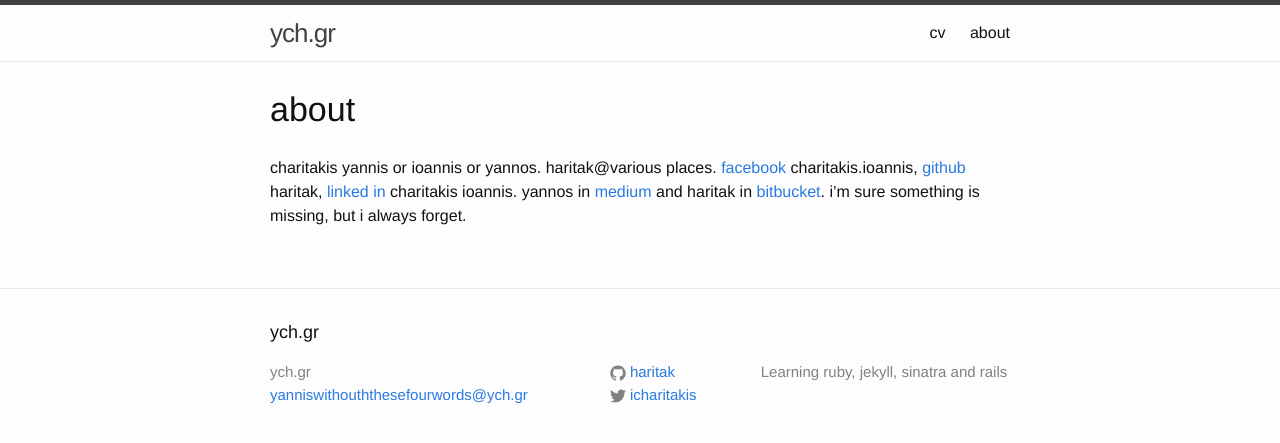
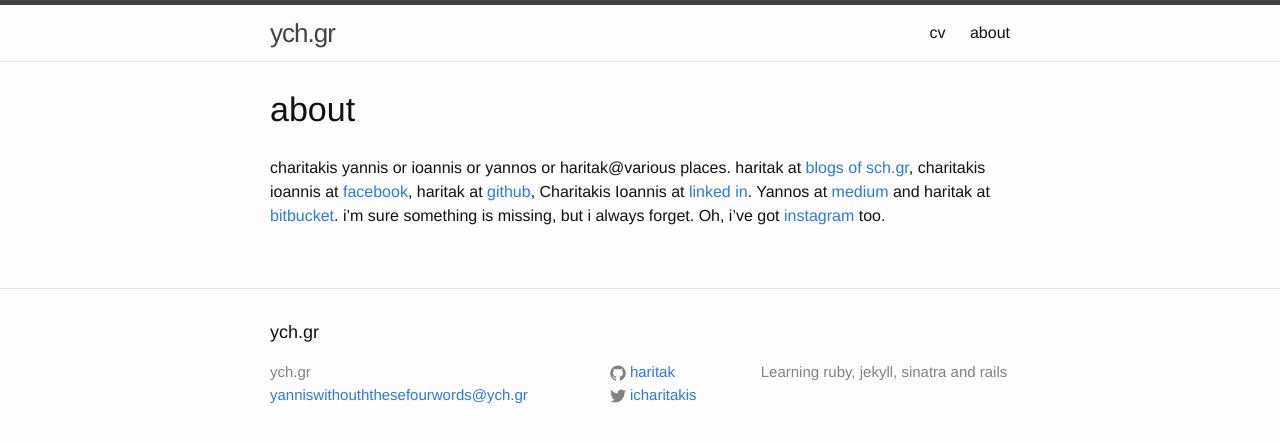
Before and after one commit to haritak/haritak.github.io, a Jekyll site: the page built from about/index.md, in a window 1280 px wide. Shown: the top 443 px of the page. Built offline with Jekyll 4.4.1, drawn with Linux system fonts in a browser that asks for light colours.

Commit message:
Updated about

```diff
--- a/about/index.md
+++ b/about/index.md
@@ -4,11 +4,17 @@ title: about
 permalink: /about/
 ---
 
-charitakis yannis or ioannis or yannos. haritak@various places. [facebook][fb] charitakis.ioannis, [github][git] haritak, [linked in][ln] charitakis ioannis.
-yannos in [medium][m] and haritak in [bitbucket][bb]. i'm sure something is missing, but i always forget.
+charitakis yannis or ioannis or yannos or haritak@various places.
+haritak at [blogs of sch.gr][sch], charitakis ioannis at [facebook][fb],
+haritak at [github][git], Charitakis Ioannis at [linked in][ln].
+Yannos at [medium][m] and haritak at [bitbucket][bb].
+i'm sure something is missing, but i always forget.
+Oh, i've got [instagram][insta] too.
 
 [fb]:https://www.facebook.com/charitakis.ioannis
 [git]:https://github.com/haritak
 [ln]:https://www.linkedin.com/in/ioannis-charitakis-7352844/
 [m]:https://medium.com/@charitakis.ioannis
 [bb]:https://bitbucket.org/haritak/
+[sch]:https://blogs.sch.gr/haritak/
+[insta]:https://www.instagram.com/charitakis.ioannis
```
